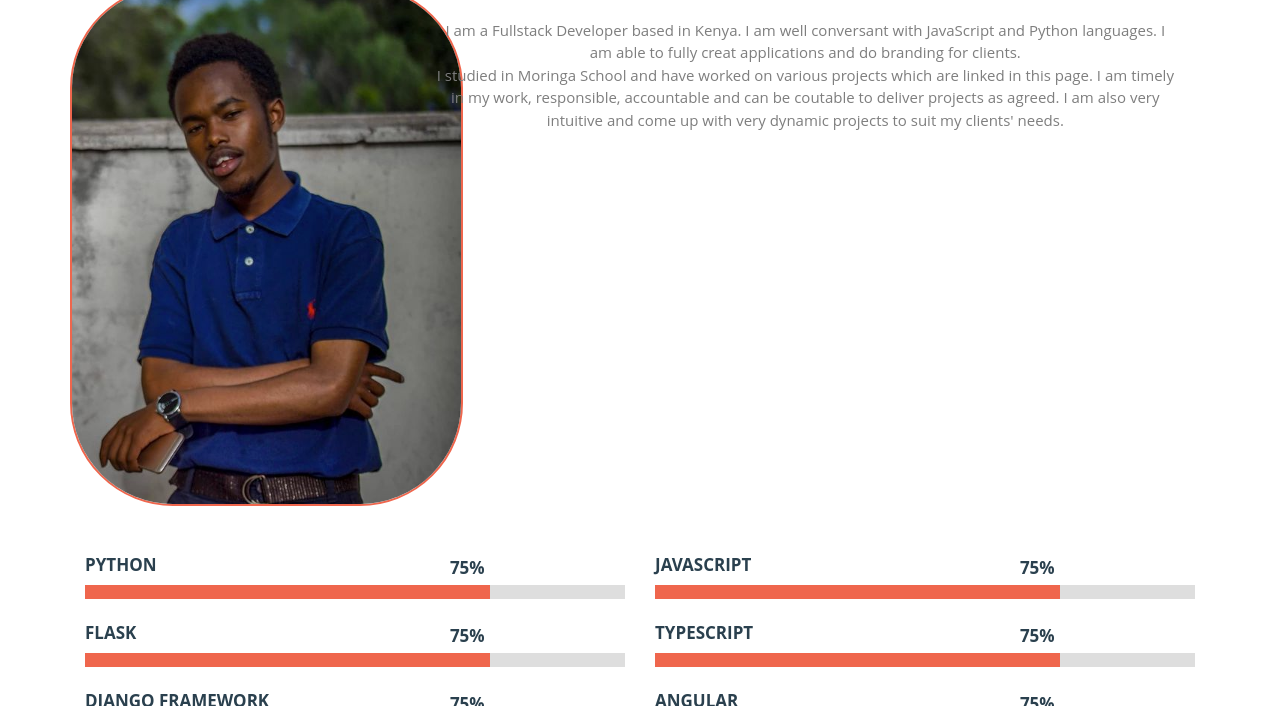
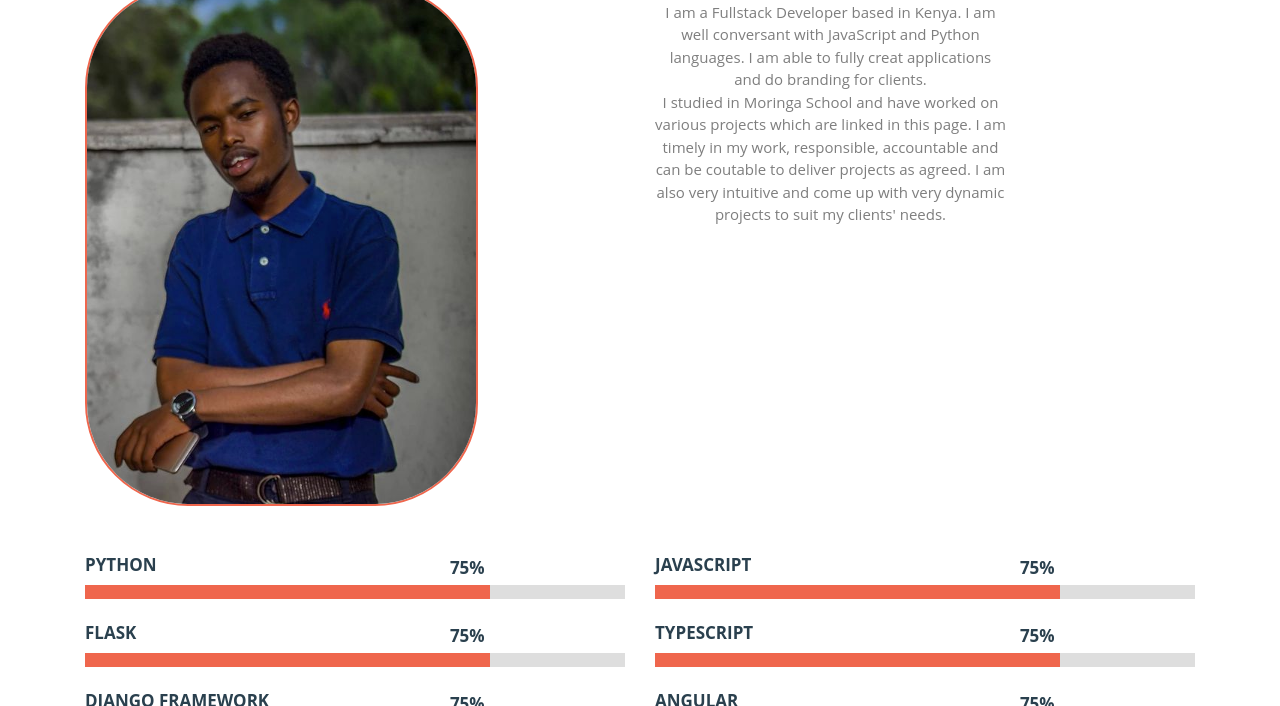
Before and after one commit to Msyoka/Msyoka.github.io, a plain HTML site: page index.html in a window 1280 px wide. Shown: the part 646-1352 px from the top of the page. Drawn offline with Linux system fonts and the light colour scheme.

Commit message:
add changes

```diff
--- a/index.html
+++ b/index.html
@@ -94,12 +94,16 @@ Smartphone Compatible web template, free webdesigns for Nokia, Samsung, LG, Sony
 	<div class="container">
 		<div class="about-header">
 			<h3>about</h3>
-			<div class="about-imag">
-			<img src="images/me.png" alt=""/>
+			<div class="col-md-6">
+				<div class="about-imag">
+				<img src="images/me.png" alt=""/>
+				</div>
 			</div>
-			<div class="about-text">
-					<p>I am a Fullstack Developer based in Kenya. I am well conversant with JavaScript and Python languages. I am able to fully creat applications and do branding for clients.</p>
-					<p>I studied in Moringa School and have worked on various projects which are linked in this page. I am timely in my work, responsible, accountable and can be coutable to deliver projects as agreed. I am also very intuitive and come up with very dynamic projects to suit my clients' needs. </p>
+			<div class="col-md-6">
+				<div class="about-text">
+						<p>I am a Fullstack Developer based in Kenya. I am well conversant with JavaScript and Python languages. I am able to fully creat applications and do branding for clients.</p>
+						<p>I studied in Moringa School and have worked on various projects which are linked in this page. I am timely in my work, responsible, accountable and can be coutable to deliver projects as agreed. I am also very intuitive and come up with very dynamic projects to suit my clients' needs. </p>
+				</div>
 			</div>
 			<div class="clearfix"></div>
 			</div>
```
